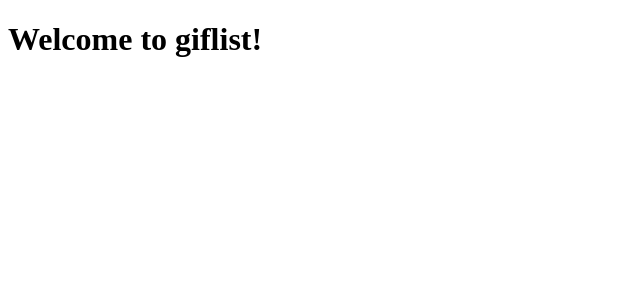
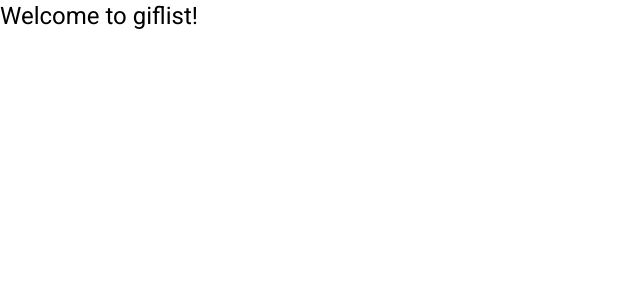
Before and after one commit to IamP5/giflists, an Angular app: page / in a window 1280 px wide. Shown: the top 300 px of the page, without its empty margins (0-640 px from the left). Built offline with nearby package versions, Linux system fonts and the light colour scheme.

Commit message:
build: add angular material

```diff
--- a/angular.json
+++ b/angular.json
@@ -54,6 +54,7 @@
               "src/assets"
             ],
             "styles": [
+              "@angular/material/prebuilt-themes/deeppurple-amber.css",
               "src/styles.scss"
             ],
             "scripts": []
@@ -114,6 +115,7 @@
               "src/assets"
             ],
             "styles": [
+              "@angular/material/prebuilt-themes/deeppurple-amber.css",
               "src/styles.scss"
             ],
             "scripts": []
--- a/package.json
+++ b/package.json
@@ -11,10 +11,12 @@
   "private": true,
   "dependencies": {
     "@angular/animations": "^17.0.0",
+    "@angular/cdk": "^17.0.1",
     "@angular/common": "^17.0.0",
     "@angular/compiler": "^17.0.0",
     "@angular/core": "^17.0.0",
     "@angular/forms": "^17.0.0",
+    "@angular/material": "^17.0.1",
     "@angular/platform-browser": "^17.0.0",
     "@angular/platform-browser-dynamic": "^17.0.0",
     "@angular/router": "^17.0.0",
--- a/src/app/app.config.ts
+++ b/src/app/app.config.ts
@@ -2,7 +2,8 @@
 import { provideRouter } from '@angular/router';
 
 import { routes } from './app.routes';
+import { provideAnimations } from '@angular/platform-browser/animations';
 
 export const appConfig: ApplicationConfig = {
-  providers: [provideRouter(routes)]
+  providers: [provideRouter(routes), provideAnimations()]
 };
--- a/src/index.html
+++ b/src/index.html
@@ -6,8 +6,10 @@
   <base href="/">
   <meta name="viewport" content="width=device-width, initial-scale=1">
   <link rel="icon" type="image/x-icon" href="favicon.ico">
+  <link href="https://fonts.googleapis.com/css2?family=Roboto:wght@300;400;500&display=swap" rel="stylesheet">
+  <link href="https://fonts.googleapis.com/icon?family=Material+Icons" rel="stylesheet">
 </head>
-<body>
+<body class="mat-typography">
   <app-root></app-root>
 </body>
 </html>
--- a/src/styles.scss
+++ b/src/styles.scss
@@ -1 +1,4 @@
 /* You can add global styles to this file, and also import other style files */
+
+html, body { height: 100%; }
+body { margin: 0; font-family: Roboto, "Helvetica Neue", sans-serif; }
```
Also changed, not shown: 1 other file (tests, documents, lock files or other folders).
